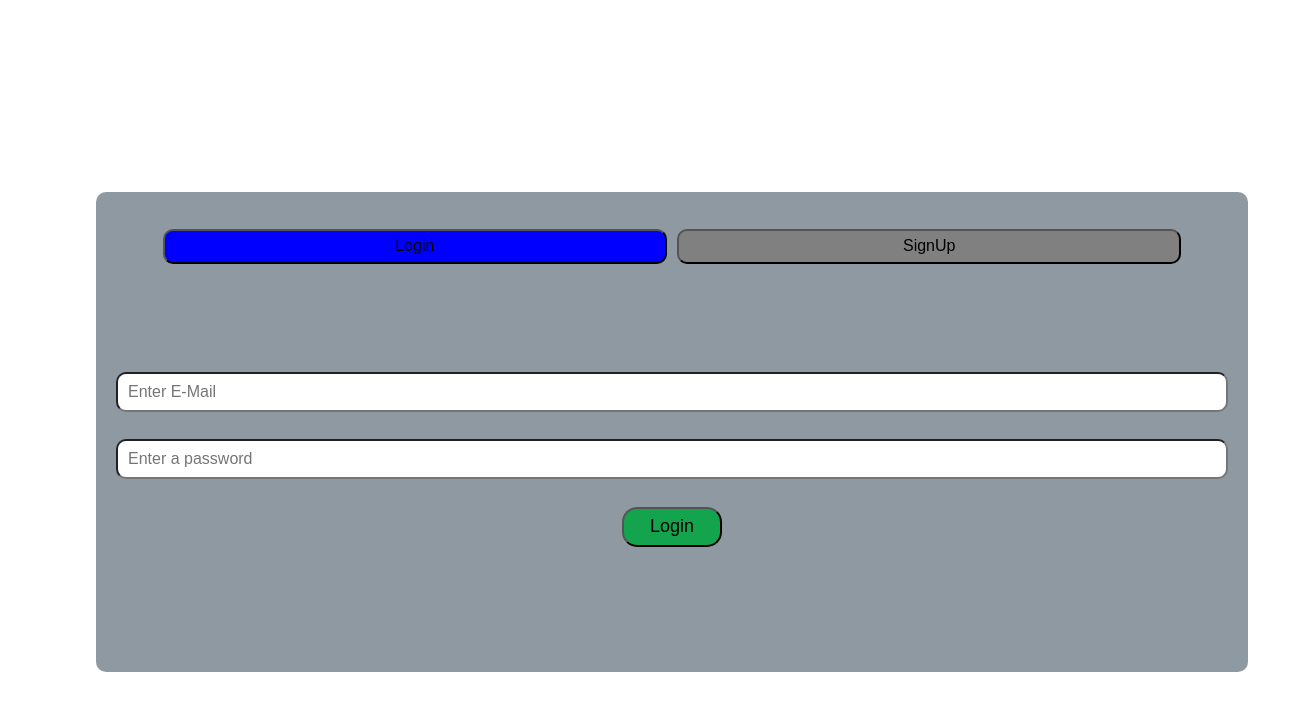
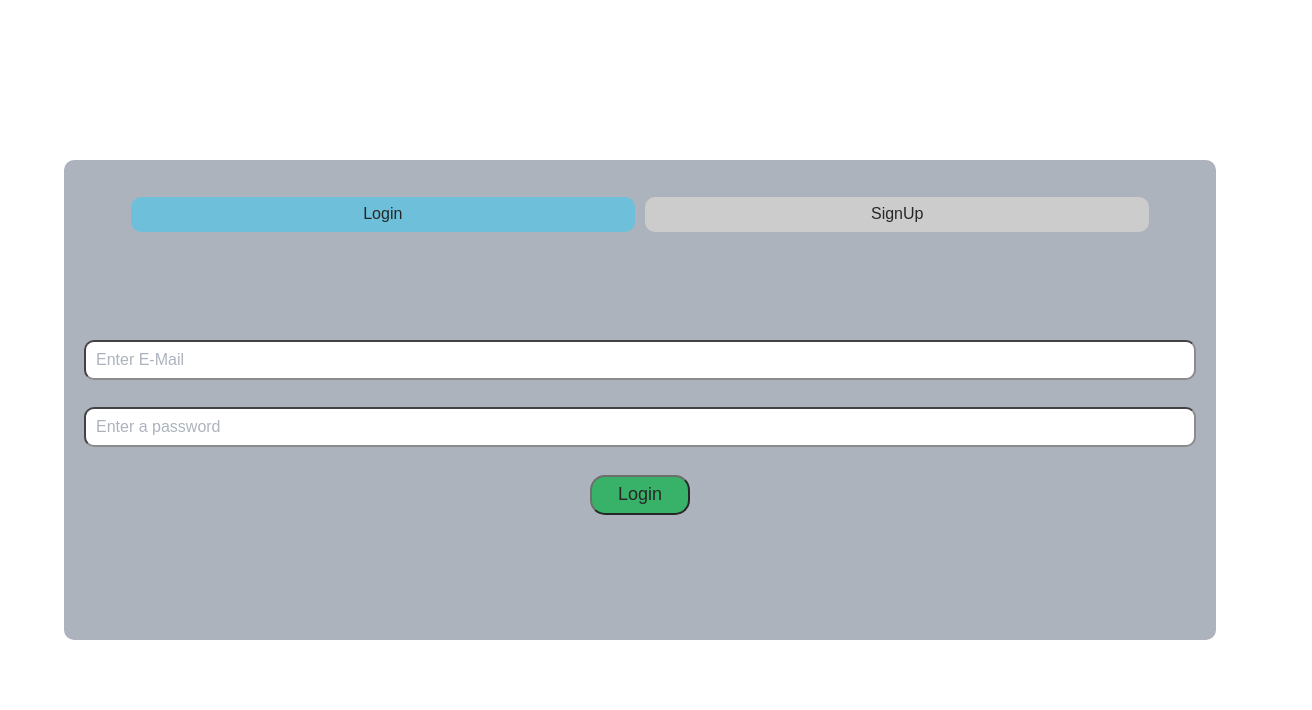
Before and after one commit to adw-ith/Hackify24, a React (Vite) app: page /signup in a window 1280 px wide. Shown: the top 710 px of the page, 1312 px wide, since content can reach past the window. Built offline with nearby package versions, Linux system fonts and the light colour scheme.

Commit message:
css changes

```diff
--- a/src/index.css
+++ b/src/index.css
@@ -5,16 +5,30 @@
   box-sizing: border-box;
 }
 
+#root{
+  margin: 0;
+  padding: 0;
+  box-sizing: border-box;
+}
+
 
 /* signup/login */
+.signin-container{
+  opacity: 0.85;
+  background: #9FA6B2;
+  backdrop-filter: blur(5px);
+}
+
 .switch-btn{
   width: 100%;
   height: 35px;
   border-radius: 10px;
-  background-color: blue;
+  background-color: #54B4D3;
+  border: 0;
+  transition: all ease-in-out 0.3s;
 }
 .switch-btn-active{
-  background-color: gray;
+  background-color: rgb(195, 195, 195);
 }
 
 .signUpForm{
@@ -43,3 +57,29 @@
   text-decoration: none;
   background-color: #14A44D;
 }
+::placeholder{
+  color: #9FA6B2;
+}
+
+/* chat UI */
+.chatUI{
+  height: 100dvh;
+  width: 100dvw;
+  display: grid;
+  grid-template-rows: 10% 80% 10%;
+}
+.chatInterfaceHead{
+  width: 100%;
+  height: 100%;
+  display: flex;
+  align-items: center;
+  justify-content: center;
+}
+.chatInterfaceHead h3{
+  font-size: 30px;
+  font-weight: 600;
+}
+.chat-bottom{
+  width: 100%;
+  height: 100%;
+}
--- a/src/pages/ChatInterface.tsx
+++ b/src/pages/ChatInterface.tsx
@@ -11,7 +11,7 @@ export default function ChatInterface() {
 
   return (
     <section className="chatUI">
-      <div>
+      <div className="chatInterfaceHead">
         <h3>ChatBotName</h3>
       </div>
       <div style={{ width: "100dvw", display: "flex", justifyContent: "right", padding: "20px" }}>
--- a/src/pages/signup.tsx
+++ b/src/pages/signup.tsx
@@ -11,7 +11,7 @@ export default function SignupForm() {
   };
   const signin =  (
       <section style={{width: "100dvw", height: "100dvh", display: "flex", alignItems: "center", justifyContent: "center", overflow: "hidden"}}>
-        <div style={{width: "90dvw", height: "60dvh", display: "flex", flexDirection: "column", alignItems:"center", justifyContent: "center",  gap: "20px",  background: "rgba(33, 53, 71, 0.5)", borderRadius: "10px", padding: "20px 10px"}}>
+        <div className="signin-container" style={{width: "90dvw", height: "60dvh", display: "flex", flexDirection: "column", alignItems:"center", justifyContent: "center",  gap: "20px", borderRadius: "10px", padding: "20px 10px"}}>
           <div style={{width: "90%", display: "flex", flexDirection: "row", alignItems: "center", justifyContent: "space-between", gap: "10px"}}>
             <button className={`switch-btn ${state ? "":"switch-btn-active"}`} onClick={() => {
               setState(true);
@@ -30,7 +30,7 @@ export default function SignupForm() {
   );
   const login =  (
       <section style={{width: "100dvw", height: "100dvh", display: "flex", alignItems: "center", justifyContent: "center"}}>
-        <div style={{width: "90dvw", height: "60dvh", display: "flex",flexDirection: "column", alignItems:"center", justifyContent: "center",  gap: "20px",  background: "rgba(33, 53, 71, 0.5)", borderRadius: "10px", padding: "20px 10px"}}>
+        <div className="signin-container" style={{width: "90dvw", height: "60dvh", display: "flex",flexDirection: "column", alignItems:"center", justifyContent: "center",  gap: "20px", borderRadius: "10px", padding: "20px 10px"}}>
             <div style={{width: "90%", display: "flex", flexDirection: "row", alignItems: "center", justifyContent: "space-between", gap: "10px"}}>
               <button className="switch-btn">Login</button>
               <button className={`switch-btn ${(state)? "switch-btn-active":""}`} onClick={() =>{
```
